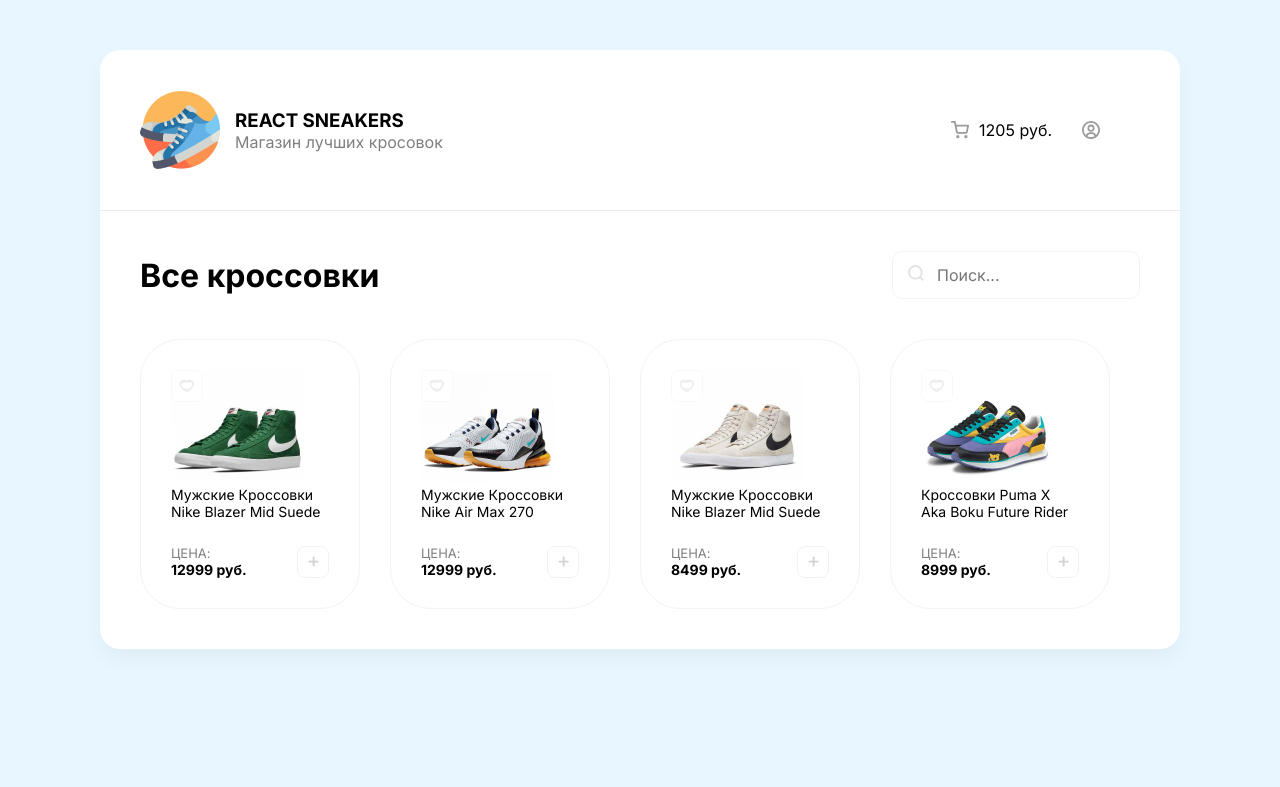
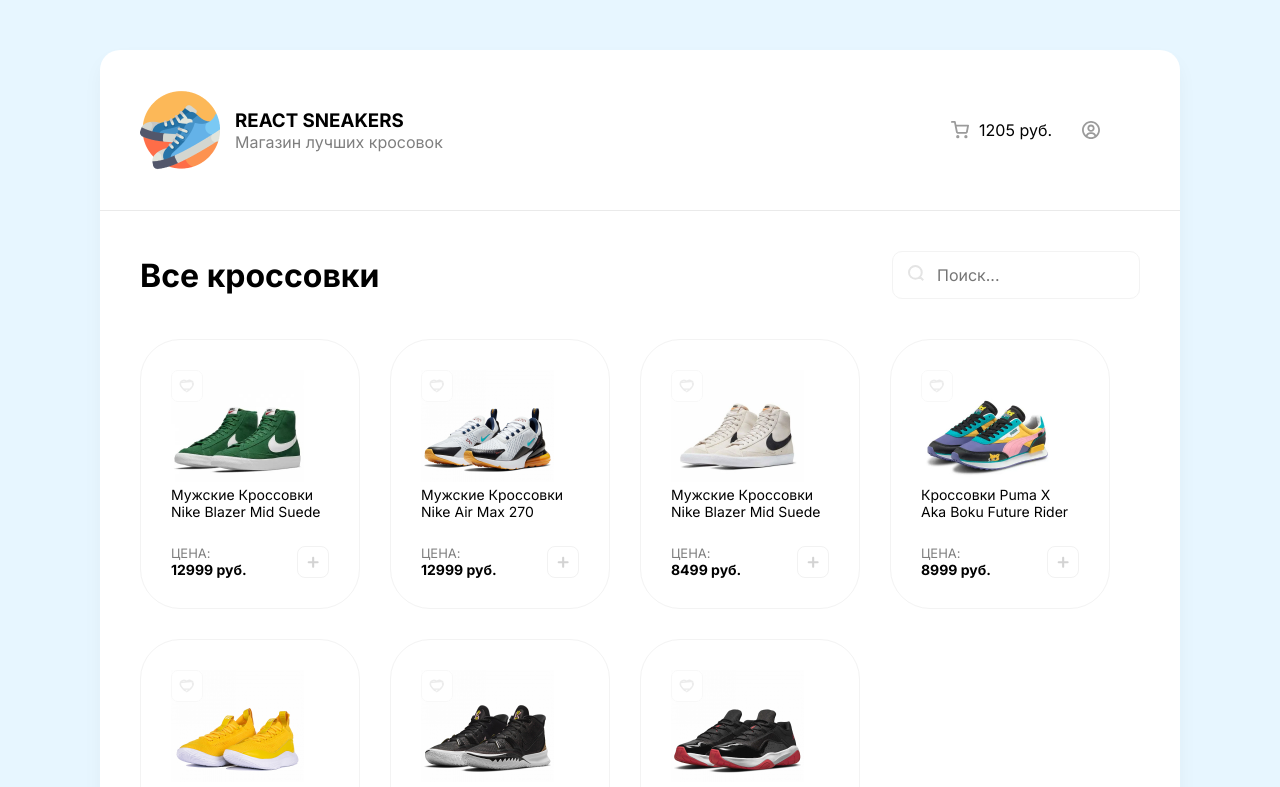
Before and after one commit to SklifCybe/sneakers, a React (Create React App) app: page / in a window 1280 px wide. Shown: the top 787 px of the page. Built offline with nearby package versions, Linux system fonts and the light colour scheme.

Commit message:
upgrade drawer

```diff
--- a/src/App.js
+++ b/src/App.js
@@ -24,16 +24,51 @@
         title: 'Кроссовки Puma X Aka Boku Future Rider',
         imageUrl: '/img/sneakers/4.jpg',
         price: 8999
+    },
+    {
+        title: 'Мужские Кроссовки Under Armour Curry 8',
+        imageUrl: '/img/sneakers/5.jpg',
+        price: 15199
+    },
+    {
+        title: 'Мужские Кроссовки Nike Kyrie 7',
+        imageUrl: '/img/sneakers/6.jpg',
+        price: 11299
+    },
+    {
+        title: 'Мужские Кроссовки Jordan Air Jordan 11',
+        imageUrl: '/img/sneakers/7.jpg',
+        price: 10799
     }
 ];
 
 function App() {
+    const [items, setItems] = React.useState(sneakers);
+    const [cartItems, setCartItems] = React.useState([]);
+    const [cartOpened, setCartOpened] = React.useState(false);
+
+    // React.useEffect(() => {
+    //     // change on mockapi
+    //     fetch('https://google.com')
+    //         .then(res => res.json())
+    //         .then(json => setItems(json));
+    // }, []);
+
+    const onAddToCart = (obj) => {
+        setCartItems(prev => [...prev, obj]);
+    };
+
+    const onRemoveBtn = (item) => {
+        const items = cartItems.filter((i) => i !== item);
+        setCartItems(items);
+    };
+
     return (
         <div className="wrapper">
-            <Drawer />
-            <Header />
+            {cartOpened && <Drawer items={cartItems} onRemove={(item) => onRemoveBtn(item)} onClose={() => setCartOpened(false)} />}
+            <Header onClickCart={() => setCartOpened(true)} />
             <div className="content">
-                <div className="content__header">
+                <div className="contentHeader">
                     <h1>Все кроссовки</h1>
                     <div className="search-block">
                         <img src="/img/search.svg" alt="search" />
@@ -42,8 +77,14 @@
                 </div>
 
                 <div className="sneakers">
-                    {sneakers.map(s => {
-                        return <Card title={s.title} imageUrl={s.imageUrl} price={s.price} />
+                    {items.map(i => {
+                        return <Card
+                            title={i.title}
+                            imageUrl={i.imageUrl}
+                            price={i.price}
+                            onFavorite={() => alert('Добавили карточку в закладки')}
+                            onPlus={(obj) => onAddToCart(obj)}
+                        />
                     })}
                 </div>
             </div>
--- a/src/components/Card/Card.module.scss
+++ b/src/components/Card/Card.module.scss
@@ -5,6 +5,7 @@
     border-radius: 40px;
     margin-right: 30px;
     transition: box-shadow .2s ease-in-out, transform .2s ease-in-out;
+    margin-bottom: 30px;
 
     span {
         font-size: 13px;
@@ -38,13 +39,7 @@
         flex-direction: column;
     }
 
-    .button {
-        background-color: #fff;
-        border: 1px solid #f2f2f2;
-        box-sizing: border-box;
-        border-radius: 8px;
-        height: 32px;
-        width: 32px;
+    .btnPlus {
         cursor: pointer;
     }
 
--- a/src/components/Card/index.js
+++ b/src/components/Card/index.js
@@ -1,14 +1,18 @@
+import React from 'react';
 
 import styles from './Card.module.scss';
 
-function Card({title, imageUrl, price}) {
-    const onClickButton = () => {
-        alert(title);
-    }
+function Card({ title, imageUrl, price, onFavorite, onPlus }) {
+    const [isAdded, setIsAdded] = React.useState(false);
+
+    const onClickPlus = () => {
+        onPlus({title, imageUrl, price});
+        setIsAdded(!isAdded);
+    };
 
     return (
         <div className={styles.card}>
-            <div className={styles.favorite}>
+            <div className={styles.favorite} onClick={onFavorite}>
                 <img src="img/unliked.svg" alt="unliked" />
             </div>
             <img width="133" height="112" src={imageUrl} alt="sneakers" />
@@ -18,9 +22,12 @@
                     <span>Цена:</span>
                     <b>{price} руб.</b>
                 </div>
-                <button className={styles.button} onClick={onClickButton}>
-                    <img width="11" height="11" src="img/plus.svg" alt="plus" />
-                </button>
+                <img
+                    className={styles.btnPlus}
+                    onClick={onClickPlus}
+                    src={isAdded ? 'img/btn-checked.svg' : 'img/btn-plus.svg'}
+                    alt="plus"
+                />
             </div>
         </div>
     );
--- a/src/components/Drawer.js
+++ b/src/components/Drawer.js
@@ -1,29 +1,25 @@
 
-function Drawer() {
+function Drawer({ onClose, onRemove, items = [] }) {
     return (
-        <div style={{ display: 'none' }} className="overlay">
+        <div className="overlay">
             <div className="drawer">
                 <h2>
                     Корзина
-                    <img className="btnRemove" src="/img/btn-remove.svg" alt="remove" />
+                    <img className="btnRemove" src="/img/btn-remove.svg" alt="close" onClick={onClose} />
                 </h2>
-                <div className="drawer__items">
-                    <div className="cartItem">
-                        <div style={{ backgroundImage: 'url(/img/sneakers/1.jpg)' }} className="cartItem__img"></div>
-                        <div className="cartItem__text">
-                            <p>Мужские кроссовки Nike Air Max 270</p>
-                            <b>12 999 р.</b>
-                        </div>
-                        <img className="btnRemove" src="/img/btn-remove.svg" alt="remove" />
-                    </div>
-                    <div className="cartItem">
-                        <div style={{ backgroundImage: 'url(/img/sneakers/2.jpg)' }} className="cartItem__img"></div>
-                        <div className="cartItem__text">
-                            <p>Мужские кроссовки Nike Air Max 270</p>
-                            <b>12 999 р.</b>
-                        </div>
-                        <img className="btnRemove" src="/img/btn-remove.svg" alt="remove" />
-                    </div>
+                <div className="drawerItems">
+                    {items.map((item) => {
+                        return (
+                            <div className="cartItem">
+                                <div style={{ backgroundImage: `url(${item.imageUrl})` }} className="cartItemImg"></div>
+                                <div className="cartItemText">
+                                    <p>{item.title}</p>
+                                    <b>{item.price} р.</b>
+                                </div>
+                                <img onClick={() => onRemove(item)} className="btnRemove" src="/img/btn-remove.svg" alt="remove" />
+                            </div>
+                        )
+                    })}
                 </div>
                 <div className="cartTotalBlock">
                     <ul>
--- a/src/components/Header.js
+++ b/src/components/Header.js
@@ -1,4 +1,4 @@
-function Header() {
+function Header({onClickCart}) {
     return (
         <header>
                 <div className="headerLeft">
@@ -10,7 +10,7 @@
                 </div>
                 <ul className="headerRight">
                     <li>
-                        <img width="18" height="18" src="img/cart.svg" alt="cart" />
+                        <img width="18" height="18" src="img/cart.svg" alt="cart" onClick={onClickCart} />
                         <span>1205 руб.</span>
                     </li>
                     <li>
--- a/src/index.scss
+++ b/src/index.scss
@@ -53,6 +53,7 @@
 
             img {
                 margin-right: 10px;
+                cursor: pointer;
             }
         }
     }
@@ -61,17 +62,17 @@
 .content {
     padding: 40px;
 
+    .sneakers {
+        display: flex;
+        flex-wrap: wrap;
+    }
+}
 
-    &__header {
+.contentHeader {
     display: flex;
     align-items: center;
     margin-bottom: 40px;
     justify-content: space-between;
-    }
-
-    .sneakers {
-        display: flex;
-    }
 }
 
 .search-block {
@@ -117,12 +118,12 @@
             cursor: pointer;
         }
     }
+}
 
-    &__items {
+.drawerItems {
     flex: 1;
     overflow: auto;
     margin-bottom: 20px;
-    }
 }
 
 .cartItem {
@@ -134,8 +135,9 @@
     overflow: hidden;
     padding: 20px;
     margin-bottom: 20px;
+}
 
-    &__text {
+.cartItemText {
     margin-right: 20px;
     flex: 1;
 
@@ -148,14 +150,13 @@
     }
 }
 
-    &__img {
+.cartItemImg {
     margin-right: 20px;
     width: 70px;
     height: 70px;
     background-size: contain;
     background-repeat: no-repeat;
     background-position: 0 -3px;
-    }
 }
 
 .cartTotalBlock {
```
Lines whose indentation alone changed are shown as unchanged.
